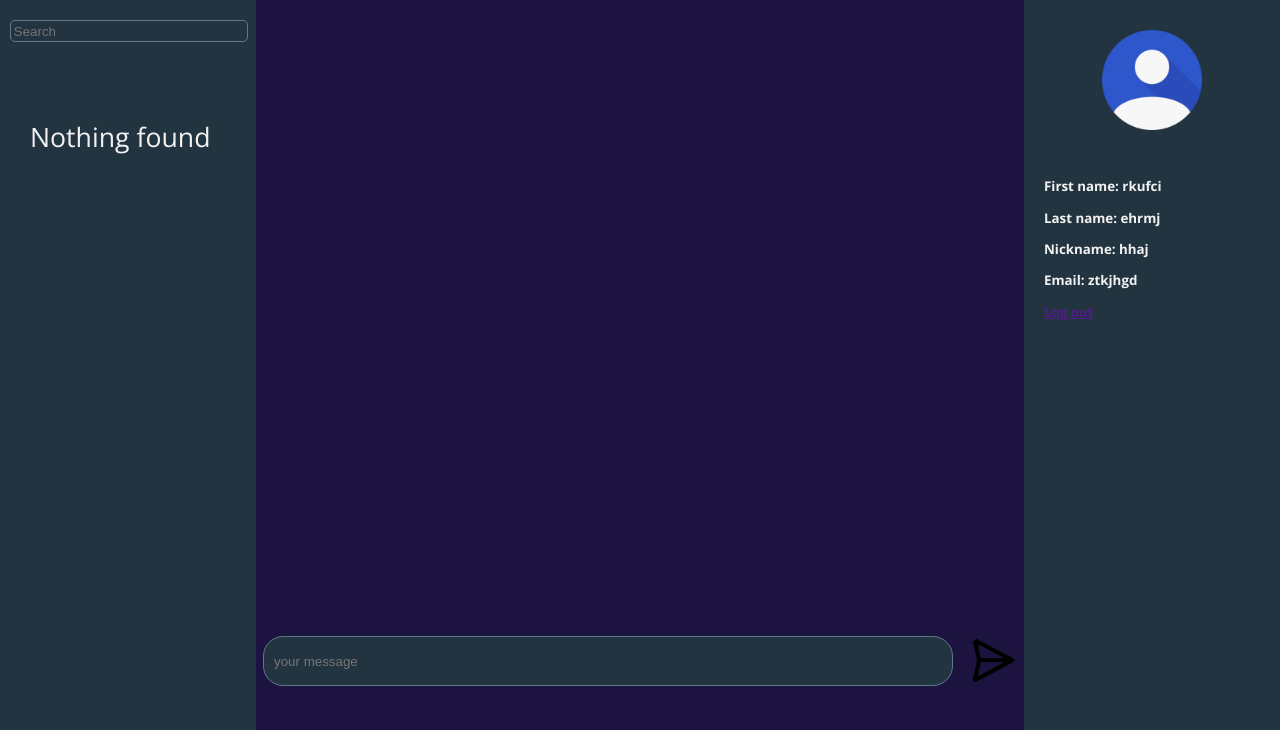
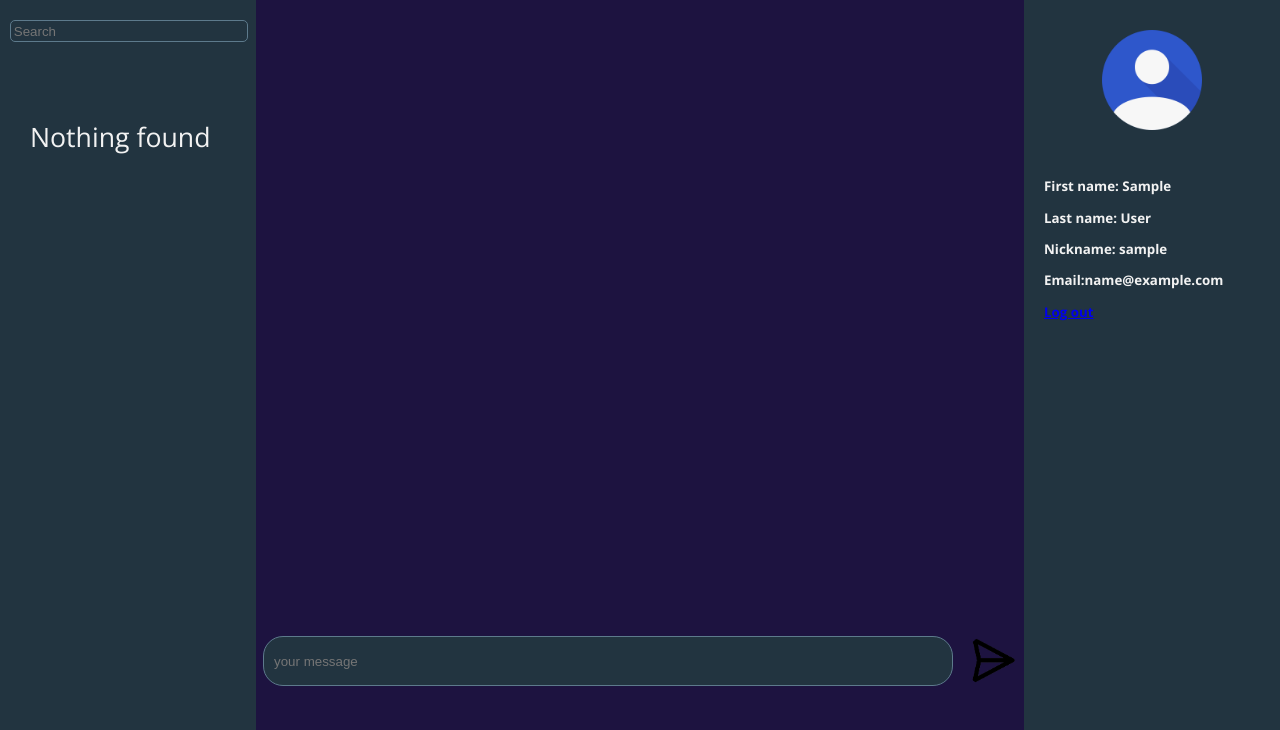
Before and after one commit to OleksandrTsybrivskyi/Connectior, a Flask app: page /messanger in a window 1280 px wide. Shown: the part 74-804 px from the top of the page. Run offline with Flask 3, Linux system fonts and the light colour scheme; the visitor is signed in with stand-in values (Sample User, id 1); data comes from the database, SQL or seed files in the repository; data that the repository does not hold is empty; some libraries are stand-ins or nearby versions.

Commit message:
feat(date for setting menu)

```diff
--- a/templates/messanger.html
+++ b/templates/messanger.html
@@ -87,11 +87,11 @@
             </div>
         <div id="setting">
             <img id="setting_icon" src="../static/imgs/user_icon.png">
-            <p class="setting_txt">First name: rkufci</p>
-            <p class="setting_txt">Last name: ehrmj</p>
-            <p class="setting_txt">Nickname: hhaj</p>
-            <p class="setting_txt">Email: ztkjhgd</p>
-            <p class="setting_txt"><a href="">Log out</a></p>
+            <p class="setting_txt">First name: {{current_user_info.first_name}}</p>
+            <p class="setting_txt">Last name: {{current_user_info.last_name}}</p>
+            <p class="setting_txt">Nickname: {{current_user_info.nickname}}</p>
+            <p class="setting_txt">Email:{{current_user_info.email}} </p>
+            <p class="setting_txt"><a href="{{ logout_url}}">Log out</a></p>
         </div>
     <script>
         let x = document.cookie;
@@ -104,11 +104,6 @@
             document.cookie = "theme=1";
             ch_theme();}
 
-        function fill_setting(date){
-            let name = document.getElementsByClassName("setting_txt")
-            name[0].innerHTML = None
-
-        }
 
         function fill_messages(date) {
             for(let i =0 ; i < date.length ; i++){
@@ -147,7 +142,6 @@
                 chatContainer.appendChild(messageDiv);
             }}
 
-fill_messages(date);
 
     </script>
     </body>
```
